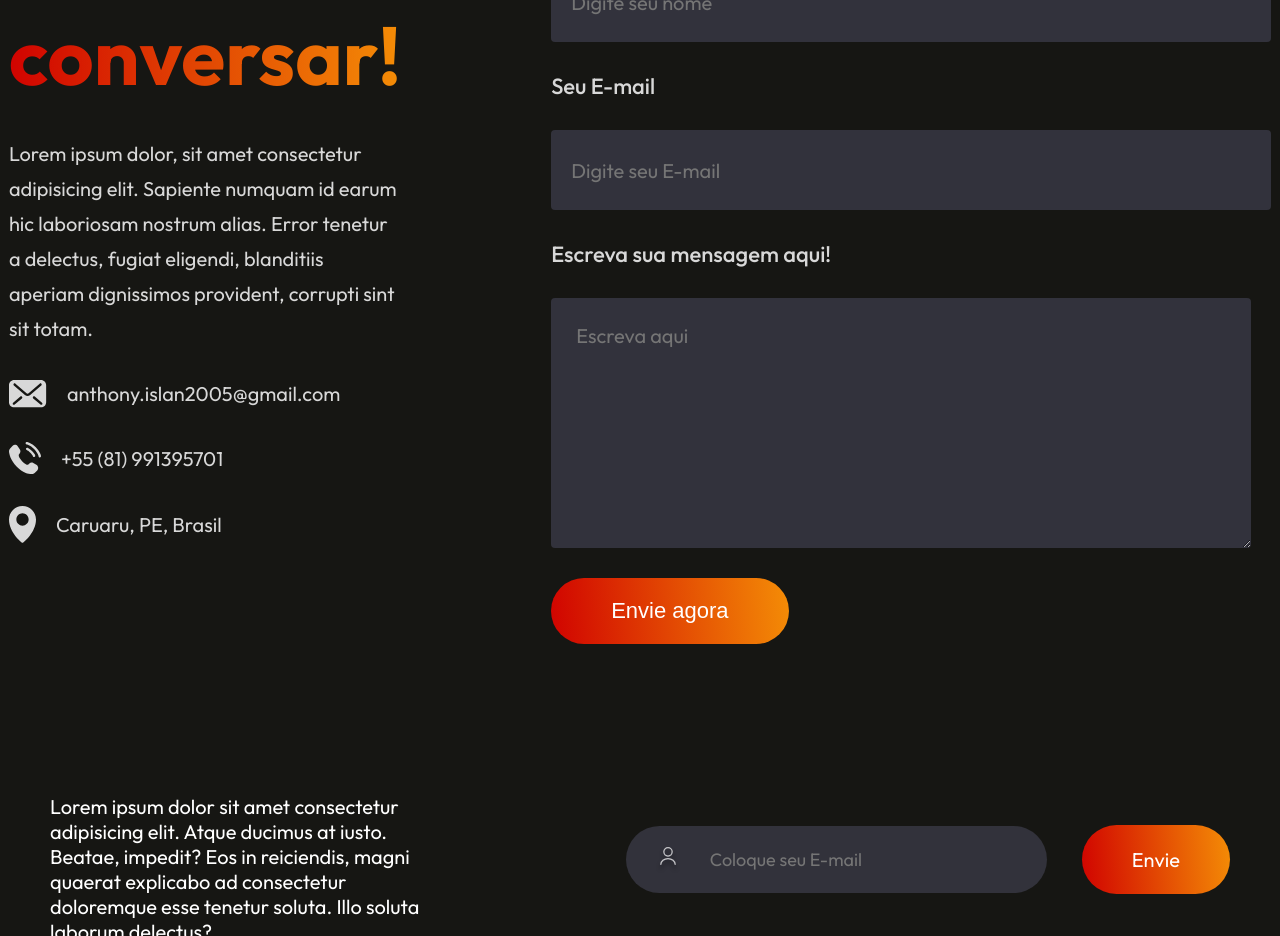
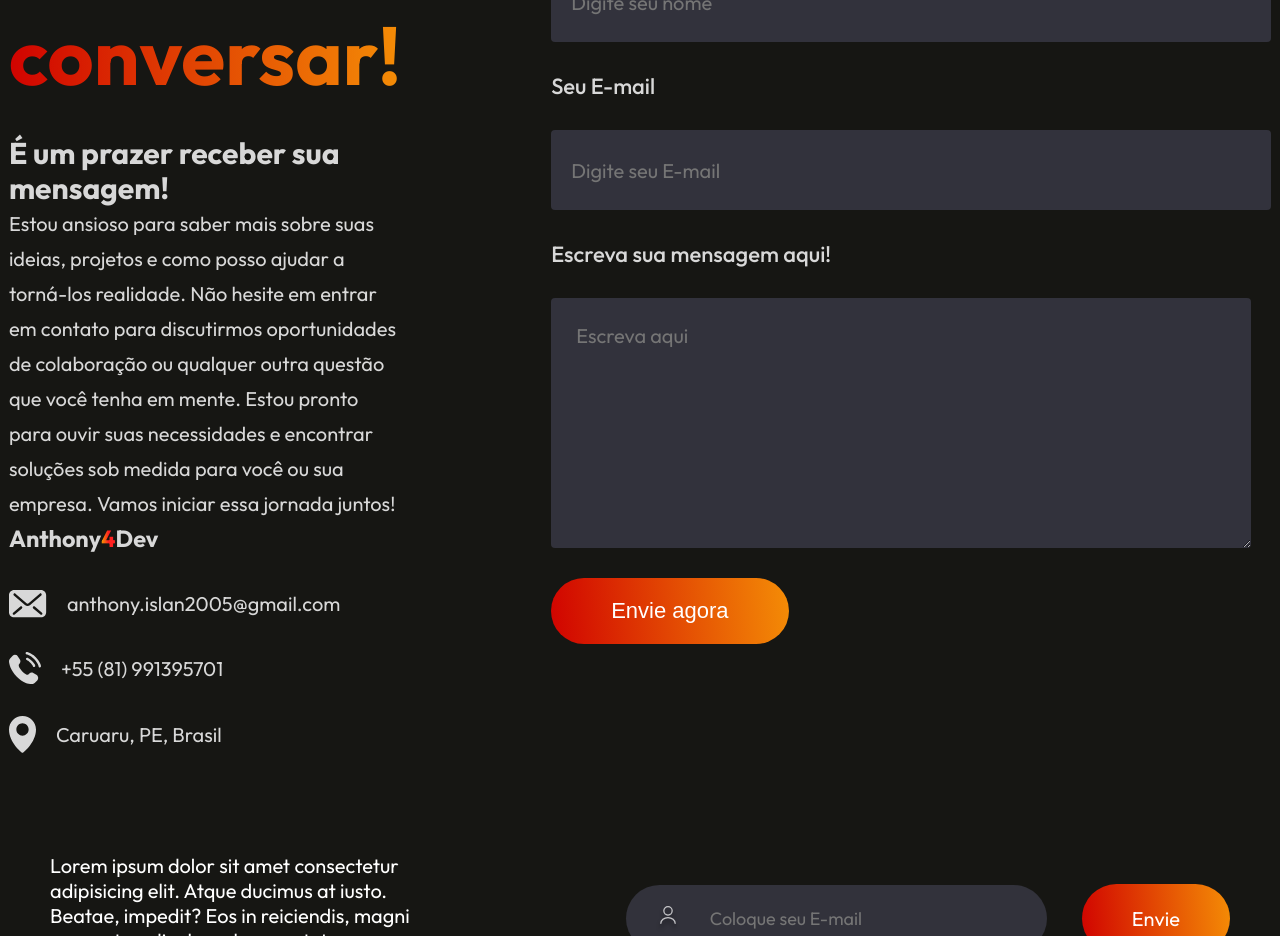
Before and after one commit to Anthony4Dev/portfolio-react, a React (Vite) app: page / in a window 1280 px wide. Shown: the part 4680-5616 px from the top of the page. Built offline with nearby package versions, Linux system fonts and the light colour scheme.

Commit message:
texto utilizado no contato pronto

```diff
--- a/src/Components/Contact/Contact.jsx
+++ b/src/Components/Contact/Contact.jsx
@@ -94,7 +94,11 @@ const Contact = () => {
             <div className="contact-section">
                 <div className="contact-left">
                     <h1>Vamos conversar!</h1>
-                    <p>Lorem ipsum dolor, sit amet consectetur adipisicing elit. Sapiente numquam id earum hic laboriosam nostrum alias. Error tenetur a delectus, fugiat eligendi, blanditiis aperiam dignissimos provident, corrupti sint sit totam.</p>
+                    <p> <h2>É um prazer receber sua mensagem!</h2> Estou ansioso para saber mais sobre suas ideias, projetos e como posso ajudar a torná-los realidade. Não hesite em entrar em contato para discutirmos oportunidades de colaboração ou qualquer outra questão que você tenha em mente.
+
+                        Estou pronto para ouvir suas necessidades e encontrar soluções sob medida para você ou sua empresa. Vamos iniciar essa jornada juntos! <br />
+
+                    <h3><strong>Anthony<span className="number-highlight">4</span>Dev</strong></h3></p>
                     <div className="contact-details">
                         <div className="contact-detail">
                             <img src={mail_icon} alt="" /> <p>anthony.islan2005@gmail.com</p>
```
